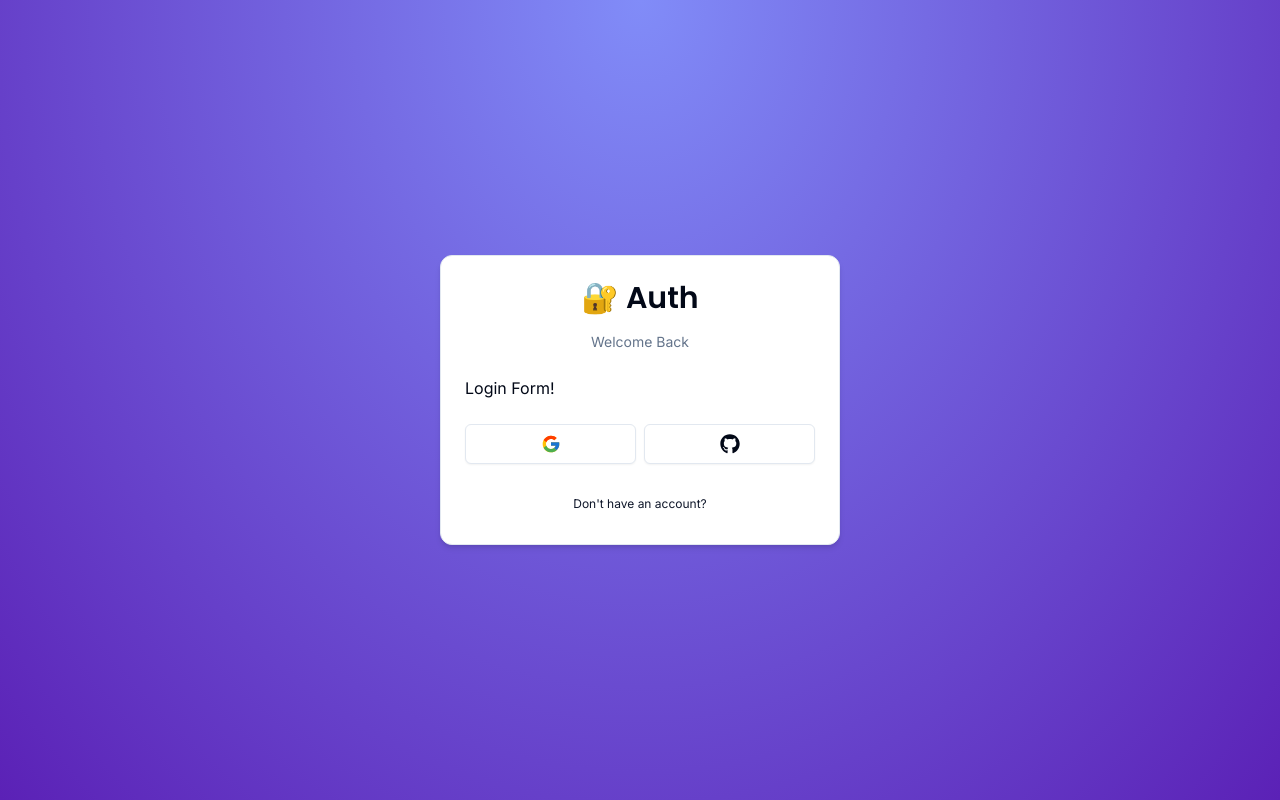
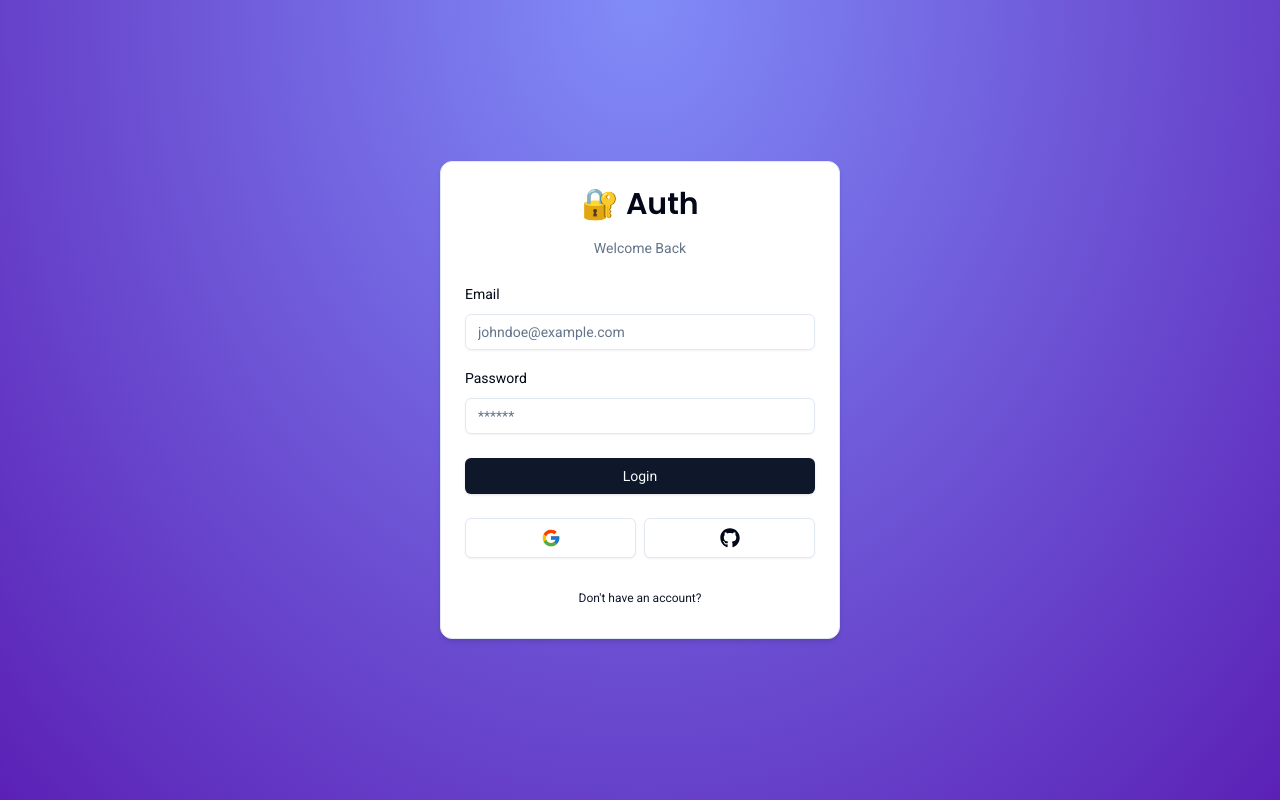
Before and after one commit to dbenavi5/authv5-tut, a Next.js app: page /auth/login in a window 1280 px wide. Built offline with nearby package versions, Linux system fonts and the light colour scheme.

Commit message:
create login-form

```diff
--- a/app/layout.tsx
+++ b/app/layout.tsx
@@ -1,8 +1,8 @@
 import type { Metadata } from "next";
-import { Inter } from "next/font/google";
+import { Roboto } from "next/font/google";
 import "./globals.css";
 
-const inter = Inter({ subsets: ["latin"] });
+const inter = Roboto({ weight:['400'], subsets: ["latin"] });
 
 export const metadata: Metadata = {
   title: "Auth v5 Tutorial",
--- a/components/auth/login-form.tsx
+++ b/components/auth/login-form.tsx
@@ -1,7 +1,38 @@
+"use client";
+
+import { useForm } from "react-hook-form";
+import { zodResolver } from "@hookform/resolvers/zod";
+import * as z from "zod";
+import { LoginSchema } from "@/schemas";
+
+import {
+  Form,
+  FormControl,
+  FormField,
+  FormItem,
+  FormLabel,
+  FormMessage,
+} from "@/components/ui/form";
 import { CardWrapper } from "@/components/auth/card-wrapper";
+import { Input } from "@/components/ui/input";
+import { Button } from "@/components/ui/button";
+import { FormError } from "@/components/form-error";
+import { FormSuccess } from "@/components/form-success";
 
 type Props = {};
 export const LoginForm = ({}: Props) => {
+  const form = useForm<z.infer<typeof LoginSchema>>({
+    resolver: zodResolver(LoginSchema),
+    defaultValues: {
+      email: "",
+      password: "",
+    },
+  });
+
+  const onSubmit = (values: z.infer<typeof LoginSchema>) => {
+    console.log(values)
+   }
+
   return (
     <CardWrapper
       headerLabel="Welcome Back"
@@ -9,7 +40,51 @@
       backButtonHref="/auth/register"
       showSocial
     >
-      Login Form!
+      <Form {...form}>
+        <form onSubmit={form.handleSubmit(onSubmit)} className="space-y-6">
+          <div className="space-y-4">
+            <FormField
+              control={form.control}
+              name="email"
+              render={({ field }) => (
+                <FormItem>
+                  <FormLabel>Email</FormLabel>
+                  <FormControl>
+                    <Input
+                      {...field}
+                      placeholder="johndoe@example.com"
+                      type="email"
+                    />
+                  </FormControl>
+                  <FormMessage/>
+                </FormItem>
+              )}
+            />
+            <FormField
+              control={form.control}
+              name="password"
+              render={({ field }) => (
+                <FormItem>
+                  <FormLabel>Password</FormLabel>
+                  <FormControl>
+                    <Input
+                      {...field}
+                      placeholder='******'
+                      type="password"
+                    />
+                  </FormControl>
+                  <FormMessage/>
+                </FormItem>
+              )}
+            />
+          </div>
+          <FormError message='' />
+          <FormSuccess message='' />
+          <Button type="submit" className='w-full'>
+            Login
+          </Button>
+        </form>
+      </Form>
     </CardWrapper>
   );
 };
--- /dev/null
+++ b/components/form-error.tsx
@@ -0,0 +1,15 @@
+import { ExclamationTriangleIcon } from "@radix-ui/react-icons";
+
+interface FormErrorProps {
+  message?: string;
+}
+export const FormError = ({ message }: FormErrorProps) => {
+  if (!message) return null;
+
+  return (
+    <div className="bg-destructive/15 p-3 rounded-md flex items-center gap-x-2 text-sm text-destructive">
+      <ExclamationTriangleIcon className="h-4 w-4" />
+      <p>{message}</p>
+    </div>
+  );
+};
--- /dev/null
+++ b/components/form-success.tsx
@@ -0,0 +1,15 @@
+import { CheckCircledIcon } from "@radix-ui/react-icons";
+
+interface FormSuccessProps {
+  message?: string;
+}
+export const FormSuccess = ({ message }: FormSuccessProps) => {
+  if (!message) return null;
+
+  return (
+    <div className="bg-emerald-500/15 p-3 rounded-md flex items-center gap-x-2 text-sm text-emerald-500">
+      <CheckCircledIcon className="h-4 w-4" />
+      <p>{message}</p>
+    </div>
+  );
+};
--- /dev/null
+++ b/components/ui/form.tsx
@@ -0,0 +1,176 @@
+import * as React from "react"
+import * as LabelPrimitive from "@radix-ui/react-label"
+import { Slot } from "@radix-ui/react-slot"
+import {
+  Controller,
+  ControllerProps,
+  FieldPath,
+  FieldValues,
+  FormProvider,
+  useFormContext,
+} from "react-hook-form"
+
+import { cn } from "@/lib/utils"
+import { Label } from "@/components/ui/label"
+
+const Form = FormProvider
+
+type FormFieldContextValue<
+  TFieldValues extends FieldValues = FieldValues,
+  TName extends FieldPath<TFieldValues> = FieldPath<TFieldValues>
+> = {
+  name: TName
+}
+
+const FormFieldContext = React.createContext<FormFieldContextValue>(
+  {} as FormFieldContextValue
+)
+
+const FormField = <
+  TFieldValues extends FieldValues = FieldValues,
+  TName extends FieldPath<TFieldValues> = FieldPath<TFieldValues>
+>({
+  ...props
+}: ControllerProps<TFieldValues, TName>) => {
+  return (
+    <FormFieldContext.Provider value={{ name: props.name }}>
+      <Controller {...props} />
+    </FormFieldContext.Provider>
+  )
+}
+
+const useFormField = () => {
+  const fieldContext = React.useContext(FormFieldContext)
+  const itemContext = React.useContext(FormItemContext)
+  const { getFieldState, formState } = useFormContext()
+
+  const fieldState = getFieldState(fieldContext.name, formState)
+
+  if (!fieldContext) {
+    throw new Error("useFormField should be used within <FormField>")
+  }
+
+  const { id } = itemContext
+
+  return {
+    id,
+    name: fieldContext.name,
+    formItemId: `${id}-form-item`,
+    formDescriptionId: `${id}-form-item-description`,
+    formMessageId: `${id}-form-item-message`,
+    ...fieldState,
+  }
+}
+
+type FormItemContextValue = {
+  id: string
+}
+
+const FormItemContext = React.createContext<FormItemContextValue>(
+  {} as FormItemContextValue
+)
+
+const FormItem = React.forwardRef<
+  HTMLDivElement,
+  React.HTMLAttributes<HTMLDivElement>
+>(({ className, ...props }, ref) => {
+  const id = React.useId()
+
+  return (
+    <FormItemContext.Provider value={{ id }}>
+      <div ref={ref} className={cn("space-y-2", className)} {...props} />
+    </FormItemContext.Provider>
+  )
+})
+FormItem.displayName = "FormItem"
+
+const FormLabel = React.forwardRef<
+  React.ElementRef<typeof LabelPrimitive.Root>,
+  React.ComponentPropsWithoutRef<typeof LabelPrimitive.Root>
+>(({ className, ...props }, ref) => {
+  const { error, formItemId } = useFormField()
+
+  return (
+    <Label
+      ref={ref}
+      className={cn(error && "text-destructive", className)}
+      htmlFor={formItemId}
+      {...props}
+    />
+  )
+})
+FormLabel.displayName = "FormLabel"
+
+const FormControl = React.forwardRef<
+  React.ElementRef<typeof Slot>,
+  React.ComponentPropsWithoutRef<typeof Slot>
+>(({ ...props }, ref) => {
+  const { error, formItemId, formDescriptionId, formMessageId } = useFormField()
+
+  return (
+    <Slot
+      ref={ref}
+      id={formItemId}
+      aria-describedby={
+        !error
+          ? `${formDescriptionId}`
+          : `${formDescriptionId} ${formMessageId}`
+      }
+      aria-invalid={!!error}
+      {...props}
+    />
+  )
+})
+FormControl.displayName = "FormControl"
+
+const FormDescription = React.forwardRef<
+  HTMLParagraphElement,
+  React.HTMLAttributes<HTMLParagraphElement>
+>(({ className, ...props }, ref) => {
+  const { formDescriptionId } = useFormField()
+
+  return (
+    <p
+      ref={ref}
+      id={formDescriptionId}
+      className={cn("text-[0.8rem] text-muted-foreground", className)}
+      {...props}
+    />
+  )
+})
+FormDescription.displayName = "FormDescription"
+
+const FormMessage = React.forwardRef<
+  HTMLParagraphElement,
+  React.HTMLAttributes<HTMLParagraphElement>
+>(({ className, children, ...props }, ref) => {
+  const { error, formMessageId } = useFormField()
+  const body = error ? String(error?.message) : children
+
+  if (!body) {
+    return null
+  }
+
+  return (
+    <p
+      ref={ref}
+      id={formMessageId}
+      className={cn("text-[0.8rem] font-medium text-destructive", className)}
+      {...props}
+    >
+      {body}
+    </p>
+  )
+})
+FormMessage.displayName = "FormMessage"
+
+export {
+  useFormField,
+  Form,
+  FormItem,
+  FormLabel,
+  FormControl,
+  FormDescription,
+  FormMessage,
+  FormField,
+}
--- /dev/null
+++ b/components/ui/input.tsx
@@ -0,0 +1,25 @@
+import * as React from "react"
+
+import { cn } from "@/lib/utils"
+
+export interface InputProps
+  extends React.InputHTMLAttributes<HTMLInputElement> {}
+
+const Input = React.forwardRef<HTMLInputElement, InputProps>(
+  ({ className, type, ...props }, ref) => {
+    return (
+      <input
+        type={type}
+        className={cn(
+          "flex h-9 w-full rounded-md border border-input bg-transparent px-3 py-1 text-sm shadow-sm transition-colors file:border-0 file:bg-transparent file:text-sm file:font-medium placeholder:text-muted-foreground focus-visible:outline-none focus-visible:ring-1 focus-visible:ring-ring disabled:cursor-not-allowed disabled:opacity-50",
+          className
+        )}
+        ref={ref}
+        {...props}
+      />
+    )
+  }
+)
+Input.displayName = "Input"
+
+export { Input }
--- /dev/null
+++ b/components/ui/label.tsx
@@ -0,0 +1,26 @@
+"use client"
+
+import * as React from "react"
+import * as LabelPrimitive from "@radix-ui/react-label"
+import { cva, type VariantProps } from "class-variance-authority"
+
+import { cn } from "@/lib/utils"
+
+const labelVariants = cva(
+  "text-sm font-medium leading-none peer-disabled:cursor-not-allowed peer-disabled:opacity-70"
+)
+
+const Label = React.forwardRef<
+  React.ElementRef<typeof LabelPrimitive.Root>,
+  React.ComponentPropsWithoutRef<typeof LabelPrimitive.Root> &
+    VariantProps<typeof labelVariants>
+>(({ className, ...props }, ref) => (
+  <LabelPrimitive.Root
+    ref={ref}
+    className={cn(labelVariants(), className)}
+    {...props}
+  />
+))
+Label.displayName = LabelPrimitive.Root.displayName
+
+export { Label }
--- a/package.json
+++ b/package.json
@@ -9,16 +9,20 @@
     "lint": "next lint"
   },
   "dependencies": {
+    "@hookform/resolvers": "^3.3.4",
     "@radix-ui/react-icons": "^1.3.0",
+    "@radix-ui/react-label": "^2.0.2",
     "@radix-ui/react-slot": "^1.0.2",
     "class-variance-authority": "^0.7.0",
     "clsx": "^2.1.1",
     "next": "14.2.2",
     "react": "^18",
     "react-dom": "^18",
+    "react-hook-form": "^7.51.3",
     "react-icons": "^5.1.0",
     "tailwind-merge": "^2.3.0",
-    "tailwindcss-animate": "^1.0.7"
+    "tailwindcss-animate": "^1.0.7",
+    "zod": "^3.23.4"
   },
   "devDependencies": {
     "@types/node": "^20",
--- /dev/null
+++ b/schemas/index.ts
@@ -0,0 +1,10 @@
+import * as z from 'zod';
+
+export const LoginSchema = z.object({
+    email: z.string().email({
+        message: 'Email is required'
+    }),
+    password: z.string().min(1, {
+        message: 'Password is required',
+    }),
+});
```
Also changed, not shown: 2 other files (tests, documents, lock files or other folders).
